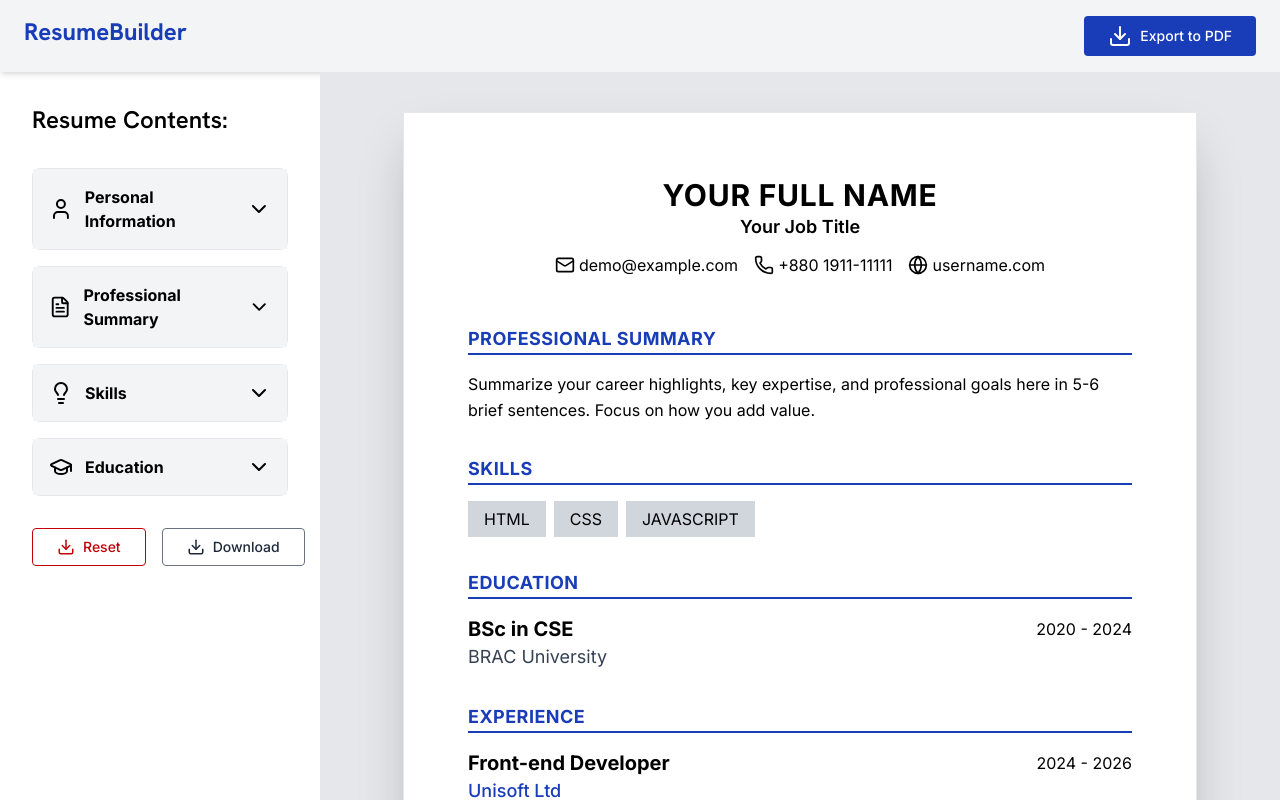
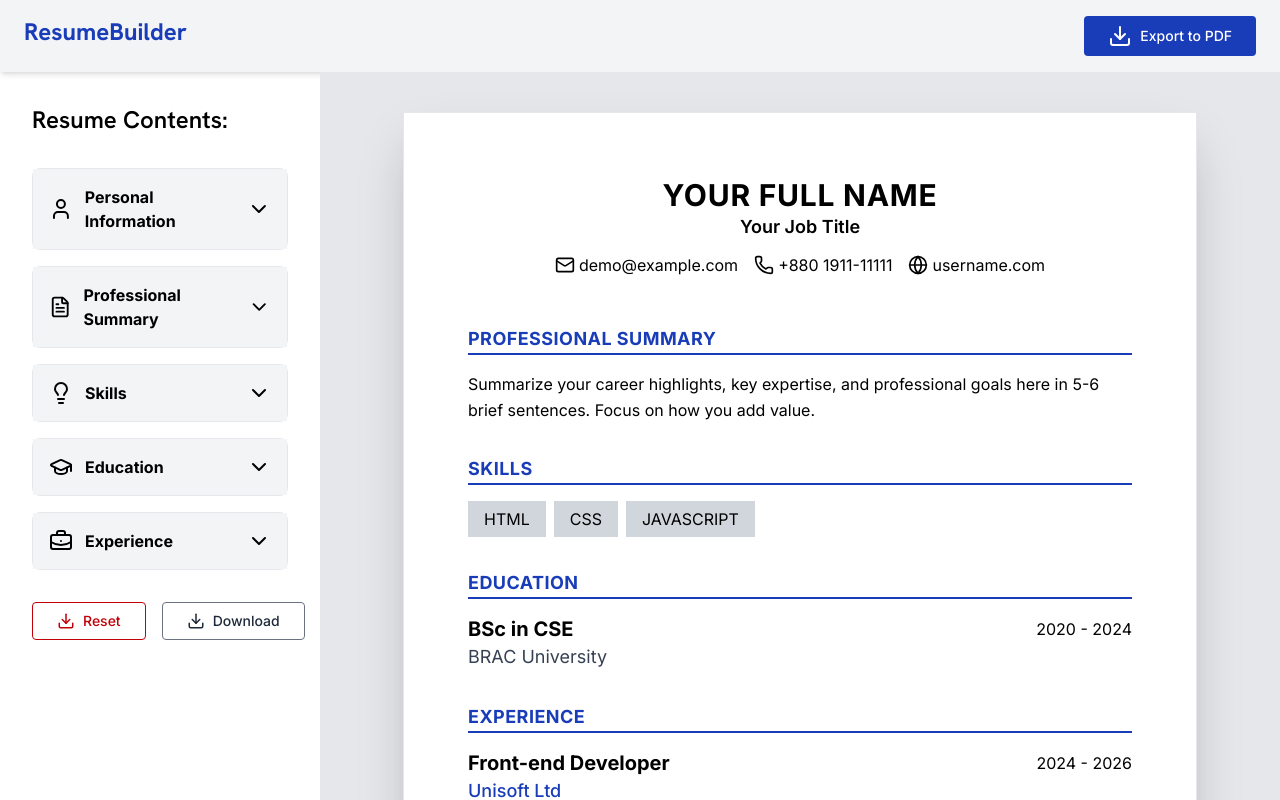
Before and after one commit to Sc0rpX/Resume-Builder, a React (Vite) app: page / in a window 1280 px wide. Built offline with nearby package versions, Linux system fonts and the light colour scheme.

Commit message:
Add ExperienceForm component and integrate it into Editor for managing experience details

```diff
--- a/src/components/editor/Editor.jsx
+++ b/src/components/editor/Editor.jsx
@@ -1,5 +1,5 @@
 import { useState } from "react";
-import { Download, User, Contact, FileText, Lightbulb, GraduationCap } from "lucide-react";
+import { Download, User, Contact, FileText, Lightbulb, GraduationCap, BriefcaseBusiness } from "lucide-react";
 import Button from "../ui/Button";
 import FormInput from "../ui/FormInput";
 import Accordion from "../ui/Accordion";
@@ -7,6 +7,7 @@ import PersonalInfoForm from "./PersonalInfoForm";
 import ProSummaryForm from "./ProSummaryForm";
 import SkillsForm from "./SkillsForm";
 import EducationForm from "./EducationForm";
+import ExperienceForm from "./ExperienceForm";
 
 function Editor({ personalInfo, setPersonalInfo, professionalSummary, setProfessionalSummary, skills, setSkills, education, setEducation, experience, setExperience }) {
 
@@ -57,6 +58,15 @@ function Editor({ personalInfo, setPersonalInfo, professionalSummary, setProfess
                         setEducation={setEducation}
                     />
                 </Accordion>
+                <Accordion
+                    title={"Experience"}
+                    icon={<BriefcaseBusiness/>}
+                >
+                    <ExperienceForm
+                        experience={experience}
+                        setExperience={setExperience}
+                    />
+                </Accordion>
             </div>
             <div className="flex gap-4">
                 <Button text={"Reset"} icon={<Download size={18}/>} variant={"danger"}/>
--- /dev/null
+++ b/src/components/editor/ExperienceForm.jsx
@@ -0,0 +1,22 @@
+import { SquarePen, Trash2 } from "lucide-react"
+import Button from "../ui/Button"
+
+export default function ExperienceForm({ experience, setExperience }) {
+    return (
+        <>
+            {
+                experience.map((exp, index) => {
+                    return (
+                        <div className="flex justify-between items-center" key={index}>
+                            <span>{exp.position}</span>
+                            <div className="flex">
+                                <Button icon={<SquarePen size={20}/>} variant={"ghost"} onClick={() => handleEdit(degree, index)}/>
+                                <Button icon={<Trash2  size={20}/>} variant={"ghost"} onClick={() => handleDelete(index)}/>
+                            </div>
+                        </div>
+                    )
+                })
+            }
+        </>
+    )
+}
```
